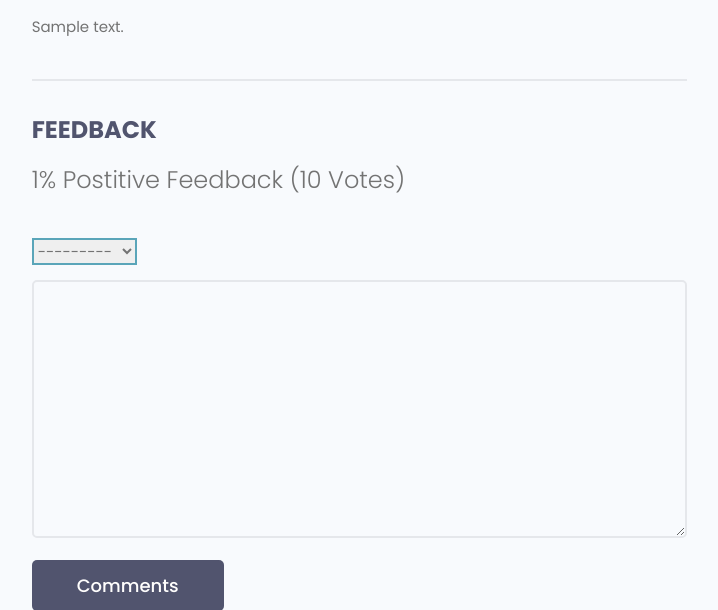
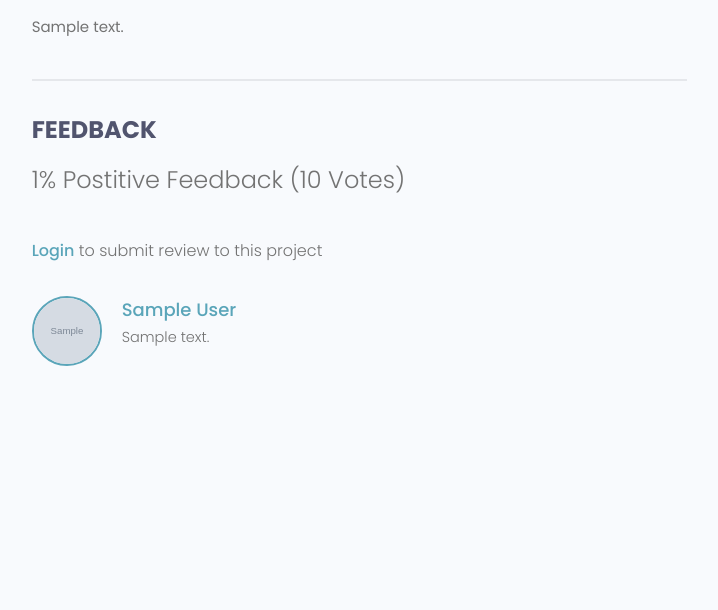
Before and after one commit to Vijay-Vaddi/dev-hub, a Django app: page /projects/project/00000000-0000-0000-0000-000000000001/ in a window 1280 px wide. Shown: the part 696-1306 px from the top of the page, without its empty margins (465-1183 px from the left). After the commit the page ends 1062 px from the top, so only its background shows below. Run offline with Django 5.2, Linux system fonts and the light colour scheme; tables that the repository leaves empty hold one stand-in row (values such as "Sample post"); grey boxes marked "Sample" are stand-in pictures; some libraries are stand-ins or nearby versions.

Commit message:
review submit auth/owner restrictions

```diff
--- a/learn_more.txt
+++ b/learn_more.txt
@@ -80,4 +80,7 @@ Read django pagination docs
 https://docs.djangoproject.com/en/5.0/topics/performance/
 
 ========
-@property
+@property??
+
+learn this query
+reviewers = self.review_set.all().value_list('owner__id', flat=True)
--- a/projects/models.py
+++ b/projects/models.py
@@ -27,6 +27,7 @@ class Project(models.Model):
     def __str__(self) -> str:
         return self.title
 
+    # to calculate vote total and vote ratio
     @property
     def get_vote_count(self):
         reviews = self.review_set.all()
@@ -37,6 +38,13 @@ class Project(models.Model):
         self.vote_total = total_votes
         self.vote_ratio = ratio
         self.save()
+
+    # get all list of reviewers ID, flat will turn obj into true list
+    @property
+    def reviewers(self):
+        reviewers = self.review_set.all().values_list('owner__id', flat=True)
+        print(reviewers)
+        return reviewers
 
     class Meta:
         # ordering = ['created_date_time'] #can add -ve sign to order by asc
--- a/projects/templates/projects/single_project.html
+++ b/projects/templates/projects/single_project.html
@@ -41,7 +41,13 @@
             <h5 class="project--rating">
               {{project.vote_ratio}}% Postitive Feedback ({{project.vote_total}} Vote{{project.vote_total|pluralize:'s'}})
             </h5>
-
+            {% if request.user.profile.id in project.reviewers %}
+            {{project.get_reviewers}}
+            {{ request.user.profile }}
+            <p> You have already submitted a review for this project</p>
+            {% elif request.user.profile == project.owner %}
+            <p>Can not review your own project</p>
+            {% elif request.user.is_authenticated %}
             <form class="form" action="{% url 'project' project.id %}" method="POST">
               {% csrf_token %}
               {% for field in form %}
@@ -54,6 +60,9 @@
               {% endfor %}
               <input class="btn btn--sub btn--lg" type="submit" value="Comments" />
             </form>
+            {% else %}
+            <p><a href="{% url 'login' %}?next={{request.path}}">Login</a> to submit review to this project</p>
+            {% endif %}
             <div class="commentList">
               {% for review in project.review_set.all %}
               {% if review.body %}
--- a/projects/views.py
+++ b/projects/views.py
@@ -39,7 +39,8 @@ def project(request, pk):
             return redirect('project', pk=project.id)
     except IntegrityError:
         messages.error(request, 'Can not submit review again')
-        messages.success(request, 'Review submitted')
+
+    print(project.reviewers)
 
     context = {'project':project, 'form':form}
 
```
